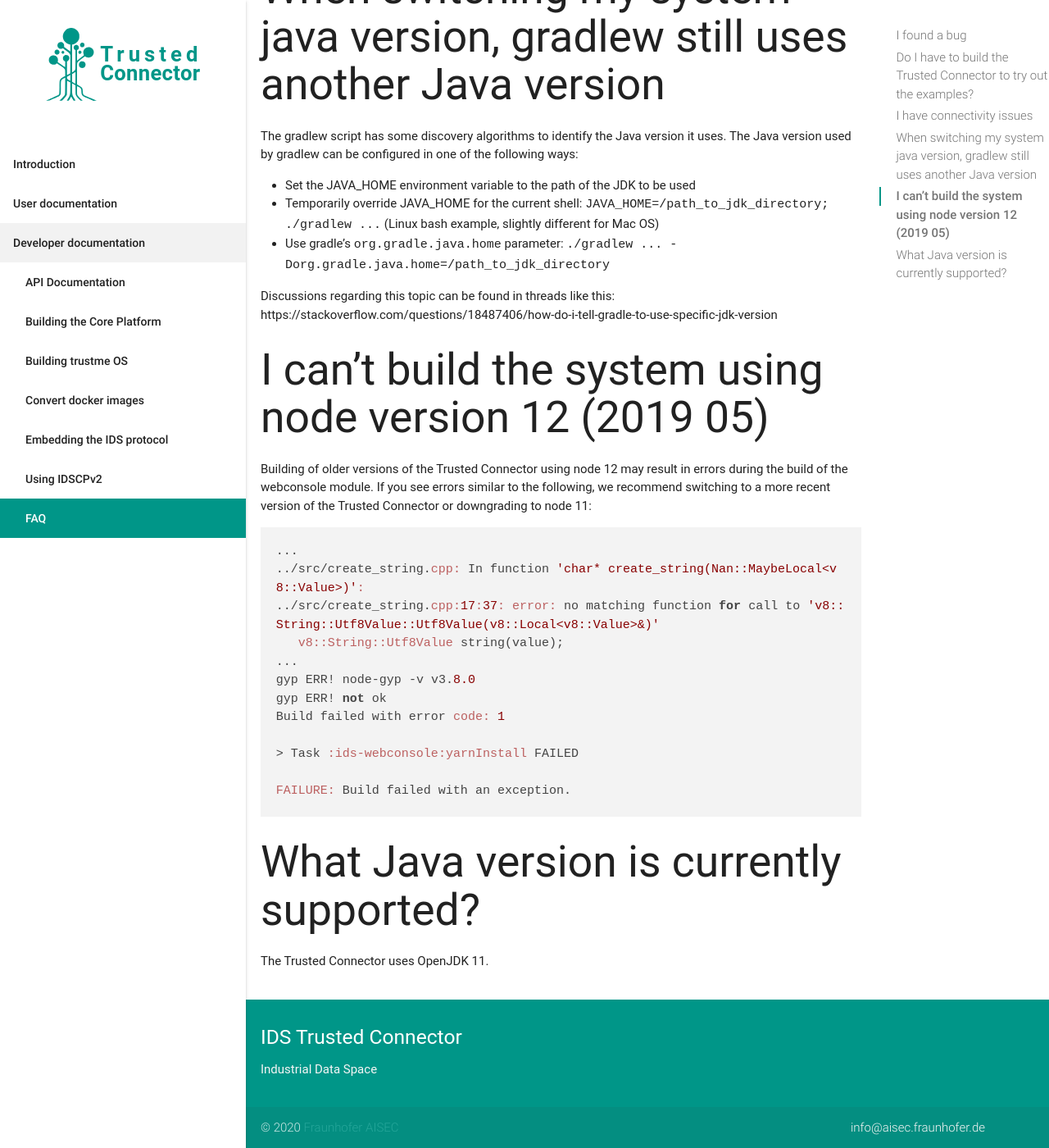
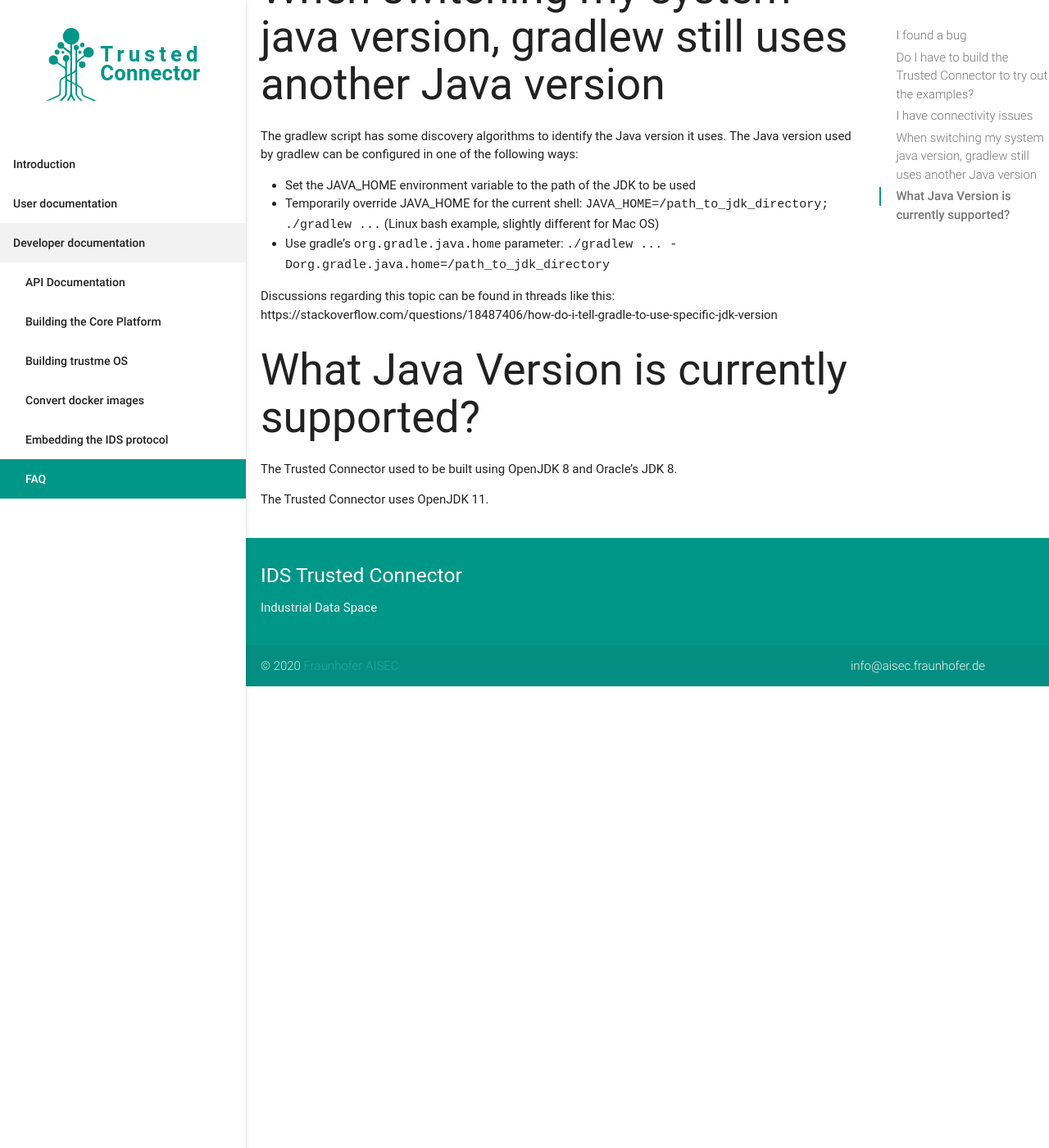
Before and after one commit to industrial-data-space/trusted-connector-documentation, a Jekyll site: the page built from docs/_docs/dev_faq.md, in a window 1280 px wide and 1400 px high, scrolled down 1238 px. Shown: the whole window at 82% size. Built offline with Jekyll 4.4.1, drawn with Linux system fonts in a browser that asks for light colours; some web fonts are replaced; after the commit the page ends 2075 px from its top, so only the background shows below that.

````diff
--- a/docs/_data/docs.yml
+++ b/docs/_data/docs.yml
@@ -5,7 +5,6 @@
 - title: User documentation
   docs:
   - getting_started
-  - rest
   - usage_control
 
 - title: Developer documentation
@@ -14,6 +13,5 @@
   - dev_core
   - dev_trustme
   - convert_docker
-  - idscp
-  - using_idscpv2
+  - idscp2
   - dev_faq
--- a/docs/_docs/dev_faq.md
+++ b/docs/_docs/dev_faq.md
@@ -41,25 +41,8 @@ The gradlew script has some discovery algorithms to identify the Java version it
 
 Discussions regarding this topic can be found in threads like this: https://stackoverflow.com/questions/18487406/how-do-i-tell-gradle-to-use-specific-jdk-version
 
-## I can't build the system using node version 12 (2019 05)
+## What Java Version is currently supported?
 
-Building of older versions of the Trusted Connector using node 12 may result in errors during the build of the webconsole module. If you see errors similar to the following, we recommend switching to a more recent version of the Trusted Connector or downgrading to node 11:
-
-```coffee
-...
-../src/create_string.cpp: In function 'char* create_string(Nan::MaybeLocal<v8::Value>)':
-../src/create_string.cpp:17:37: error: no matching function for call to 'v8::String::Utf8Value::Utf8Value(v8::Local<v8::Value>&)'
-   v8::String::Utf8Value string(value);
-...
-gyp ERR! node-gyp -v v3.8.0
-gyp ERR! not ok
-Build failed with error code: 1
-
-> Task :ids-webconsole:yarnInstall FAILED
-
-FAILURE: Build failed with an exception.
-```
-
-## What Java version is currently supported?
+The Trusted Connector used to be built using OpenJDK 8 and Oracle's JDK 8.
 
 The Trusted Connector uses OpenJDK 11.
````
Also changed, not shown: docs/_docs/dev_core.md (+1 -3 lines), docs/_docs/getting_started.md (+1 -10 lines), docs/_docs/idscp.md (deleted, +0 -80 lines), docs/_docs/idscp2.md (added, +12 -0 lines), docs/_docs/rest.md (deleted, +0 -81 lines), docs/_docs/system_requirements.md (+2 -2 lines).
